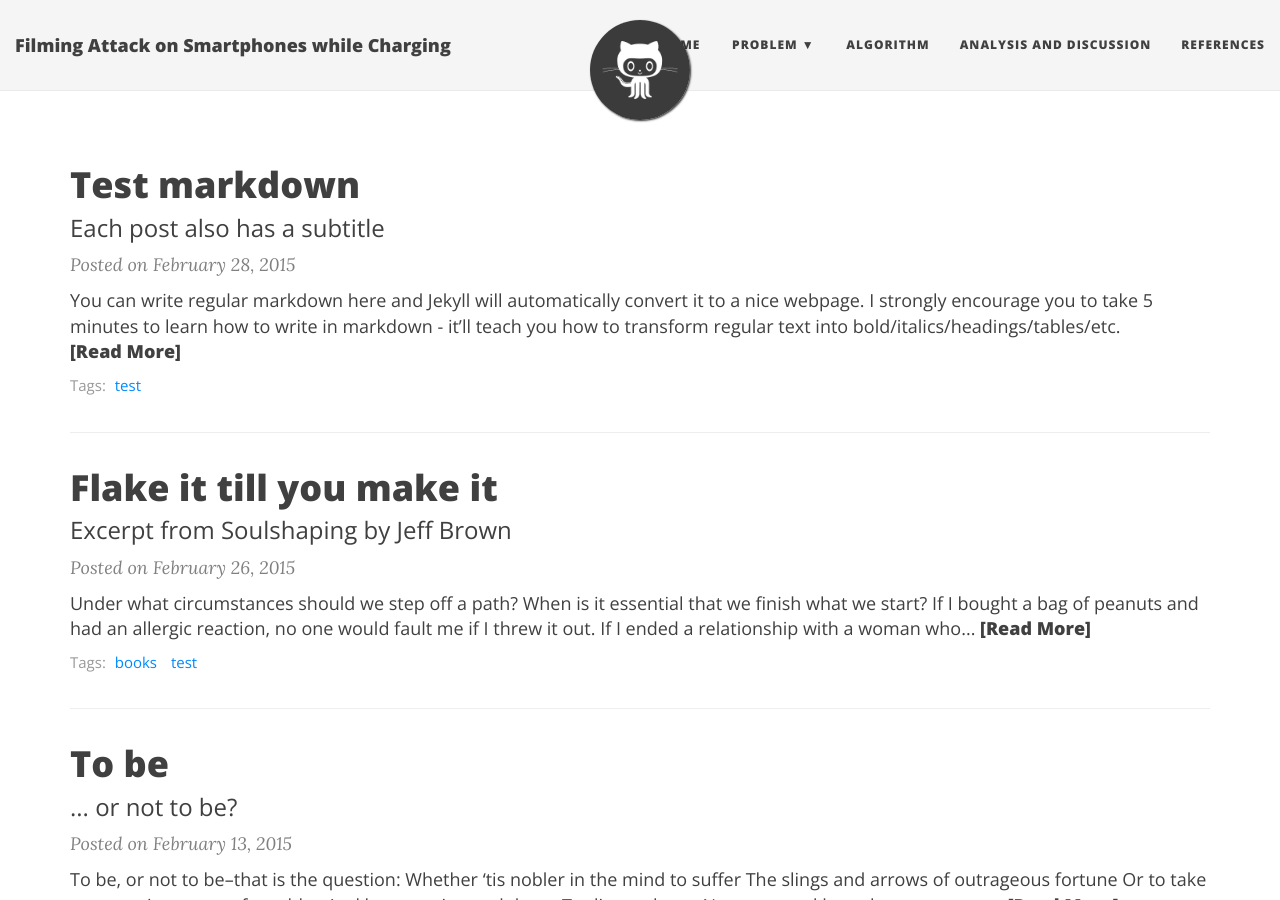
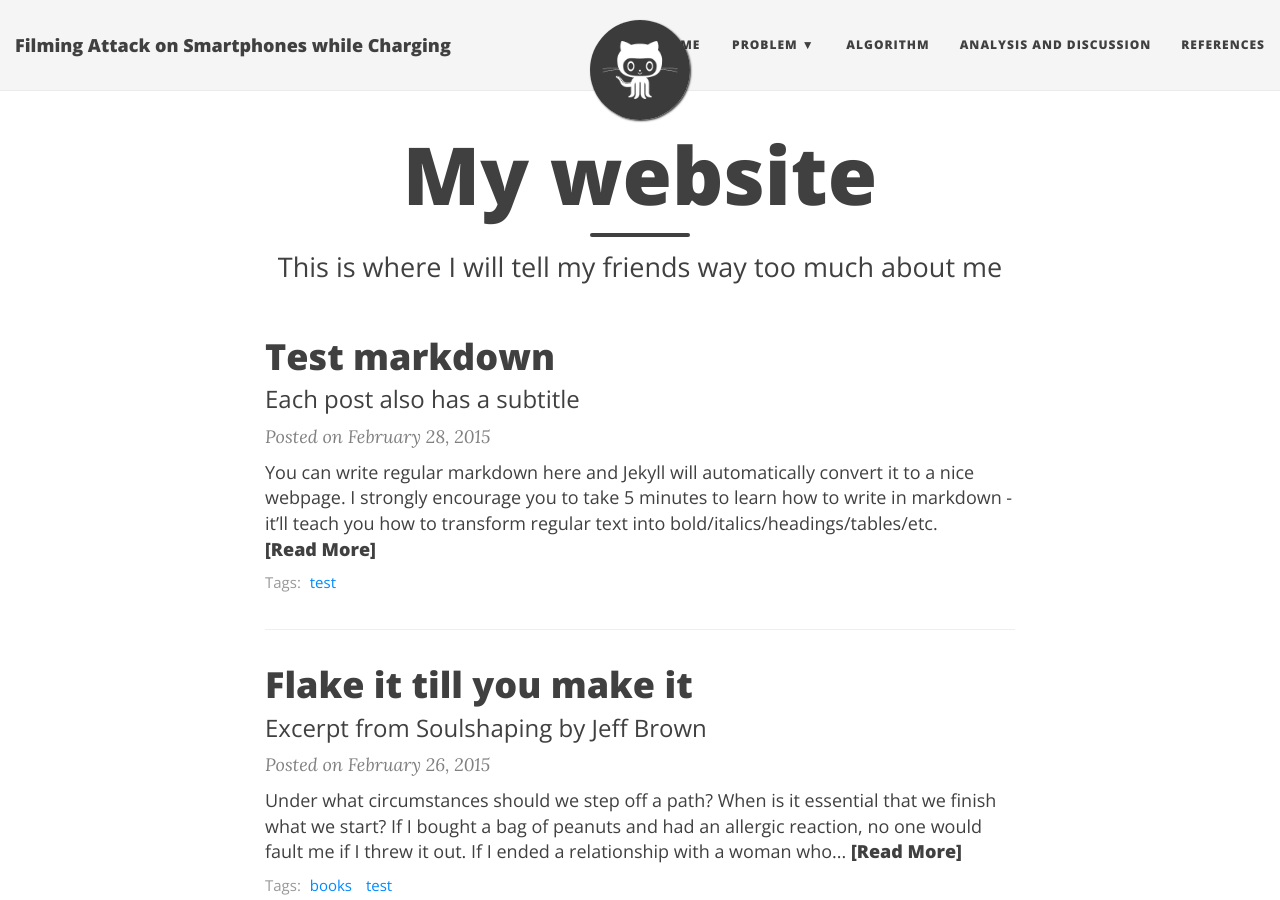
Before and after one commit to UCLA-ECE209AS-2018W/Shoban, a Jekyll site: the page built from index.html, in a window 1280 px wide and 900 px high. Built offline with Jekyll 4.4.1, drawn with Linux system fonts in a browser that asks for light colours; nearby versions of some CDN libraries; the list of posts is cut into pages by our own code.

Commit message:
Changing index

```diff
--- a/index.html
+++ b/index.html
@@ -1,7 +1,7 @@
 ---
-layout: default
-title: Filming attack on Smartphones while Charging
-subtitle: Recording the screen seemlessly while charging and steal secure information from the video recordings.
+layout: page
+title: My website
+subtitle: This is where I will tell my friends way too much about me
 use-site-title: true
 ---
 
```
